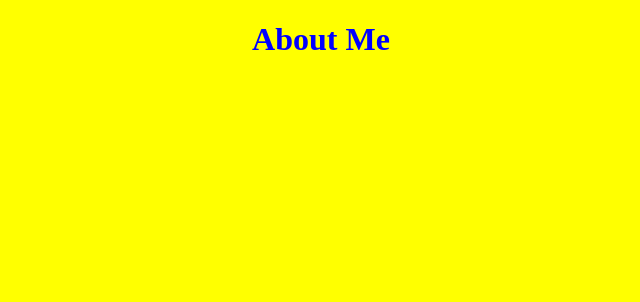
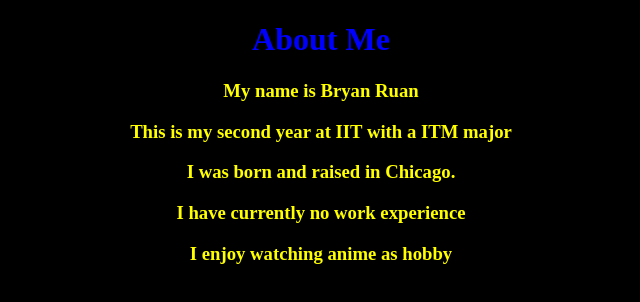
Before and after one commit to Bryan-Ruan-ITM362/lab1, a plain HTML site: page index.html in a window 1280 px wide. Shown: the whole page, without its empty margins (319-959 px from the left). Drawn offline with Linux system fonts and the light colour scheme.

Commit message:
Update style.css

```diff
--- a/css/style.css
+++ b/css/style.css
@@ -1,5 +1,5 @@
 body {
-  background-color: #ffff00;
+  background-color: black;
 }
 h1 {
   text-align: center;
```
